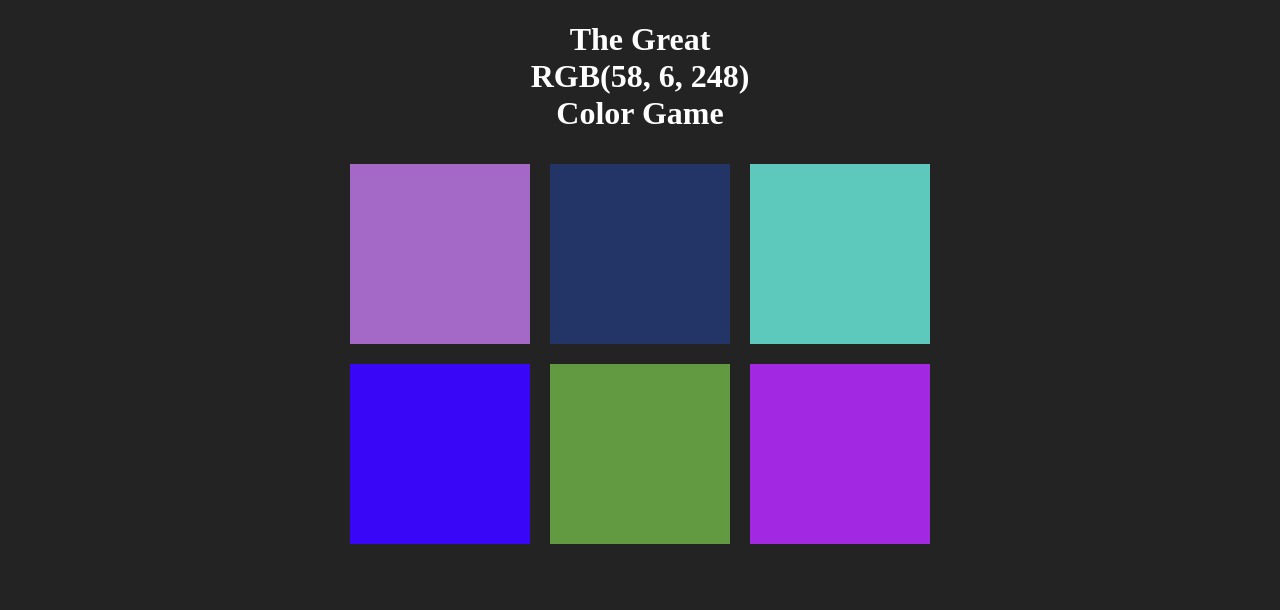
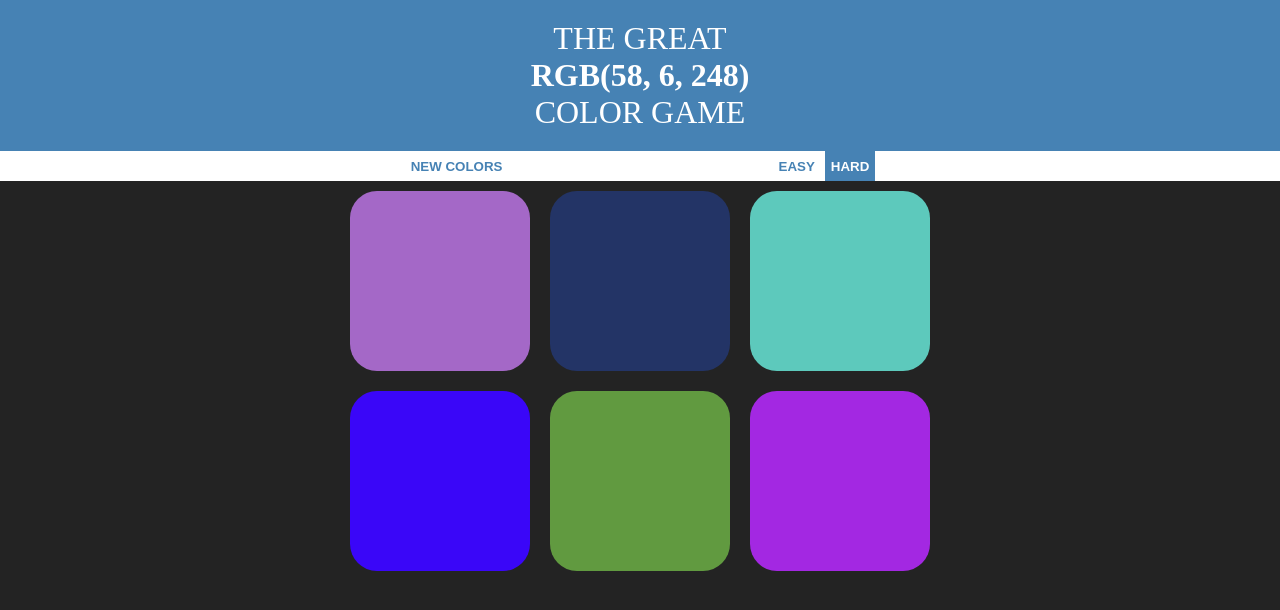
Before and after one commit to rencete-learn/ColorGamePicker, a plain HTML site: page index.html in a window 1280 px wide. Drawn offline with Linux system fonts and the light colour scheme.

Commit message:
Layout update

```diff
--- a/colorGame.js
+++ b/colorGame.js
@@ -3,7 +3,7 @@ var correctIndex = 0;
 
 // Main program proper
 generateRandomColors(6);
-assignCorrectColor();
+assignCorrectColor(6);
 
 for(let i = 0; i < colors.length; i++) {
     document.querySelectorAll(".square")[i].style.backgroundColor = colors[i];
@@ -14,24 +14,10 @@ for(let i = 0; i < colors.length; i++) {
             var divs = document.querySelectorAll(".square");
             for (var index = 0; index < divs.length; index++) {
                 divs[index].style.backgroundColor = applyColor;
-                if (divs[index].style.opacity < 0.1) {
-                    divs[index].style.opacity = "";
-                }
             }
         }
         else {
-            // Fade out effect
-            var fadeTarget = this;
-            var fadeEffect = setInterval(function () {
-                if (!fadeTarget.style.opacity) {
-                    fadeTarget.style.opacity = 1;
-                }
-                if (fadeTarget.style.opacity < 0.1) {
-                    clearInterval(fadeEffect);
-                } else {
-                    fadeTarget.style.opacity -= 0.1;
-                }
-            }, 25);
+            this.style.backgroundColor = "#232323";
         }
     })
 }
@@ -53,8 +39,8 @@ function generateRandomColors(num) {
     });
 }
 
-function assignCorrectColor() {
-    correctIndex = genRandomValue(5);
+function assignCorrectColor(numDivs) {
+    correctIndex = genRandomValue(numDivs-1);
     document.getElementById("display").textContent = colors[correctIndex];
 }
 
@@ -67,3 +53,16 @@ function genRandomValue(multiplier) {
 // var style = window.getComputedStyle(div1, null);
 // var bgColor = style.getPropertyValue("background-color");
 // alert(bgColor);
+
+// **** Fade out effect ****
+var fadeTarget = this;
+var fadeEffect = setInterval(function () {
+    if (!fadeTarget.style.opacity) {
+        fadeTarget.style.opacity = 1;
+    }
+    if (fadeTarget.style.opacity < 0.1) {
+        clearInterval(fadeEffect);
+    } else {
+        fadeTarget.style.opacity -= 0.1;
+    }
+}, 25);
--- a/index.html
+++ b/index.html
@@ -10,6 +10,12 @@
 </head>
 <body>
     <h1>The Great <div id="display">RGB</div> Color Game</h1>
+    <div id="statusBar">
+        <button>New Colors</button>
+        <span id="status"></span>
+        <button>Easy</button>
+        <button class="selected">Hard</button>
+    </div>
     <div class="container">
         <div class="square "></div>
         <div class="square "></div>
--- a/style.css
+++ b/style.css
@@ -1,5 +1,8 @@
 body {
     background-color: #232323;
+    text-transform: uppercase;
+    margin: 0;
+    font-family: "Montserrat", "Avenir";
 }
 
 .square {
@@ -7,7 +10,9 @@ body {
     background-color: purple;
     padding-bottom: 30%;
     float: left;
-    margin: 1.66%
+    margin: 1.66%;
+    border-radius: 15%;
+    transition: background-color 0.6s;
 }
 
 .container {
@@ -19,4 +24,46 @@ body {
 h1 {
     color: white;
     text-align: center;
+    font-weight: normal;
+    background-color: steelblue;
+    margin: 0;
+    padding: 20px 0;
 }
+
+#display {
+    font-weight: bold;
+}
+
+#statusBar {
+    background-color: white;
+    color: steelblue;
+    display: block;
+    text-align: center;
+    height: 30px;
+}
+
+#status {
+    width: 20%;
+    display: inline-block;
+}
+
+button {
+    border: none;
+    background-color: white;
+    color: steelblue;
+    text-transform: uppercase;
+    font-weight: bold;
+    height: 100%;
+    transition: all 0.3s;
+    outline: none;
+}
+
+button:hover {
+    background-color: steelblue;
+    color: white;
+}
+
+.selected {
+    background-color: steelblue;
+    color: white;
+}
```
